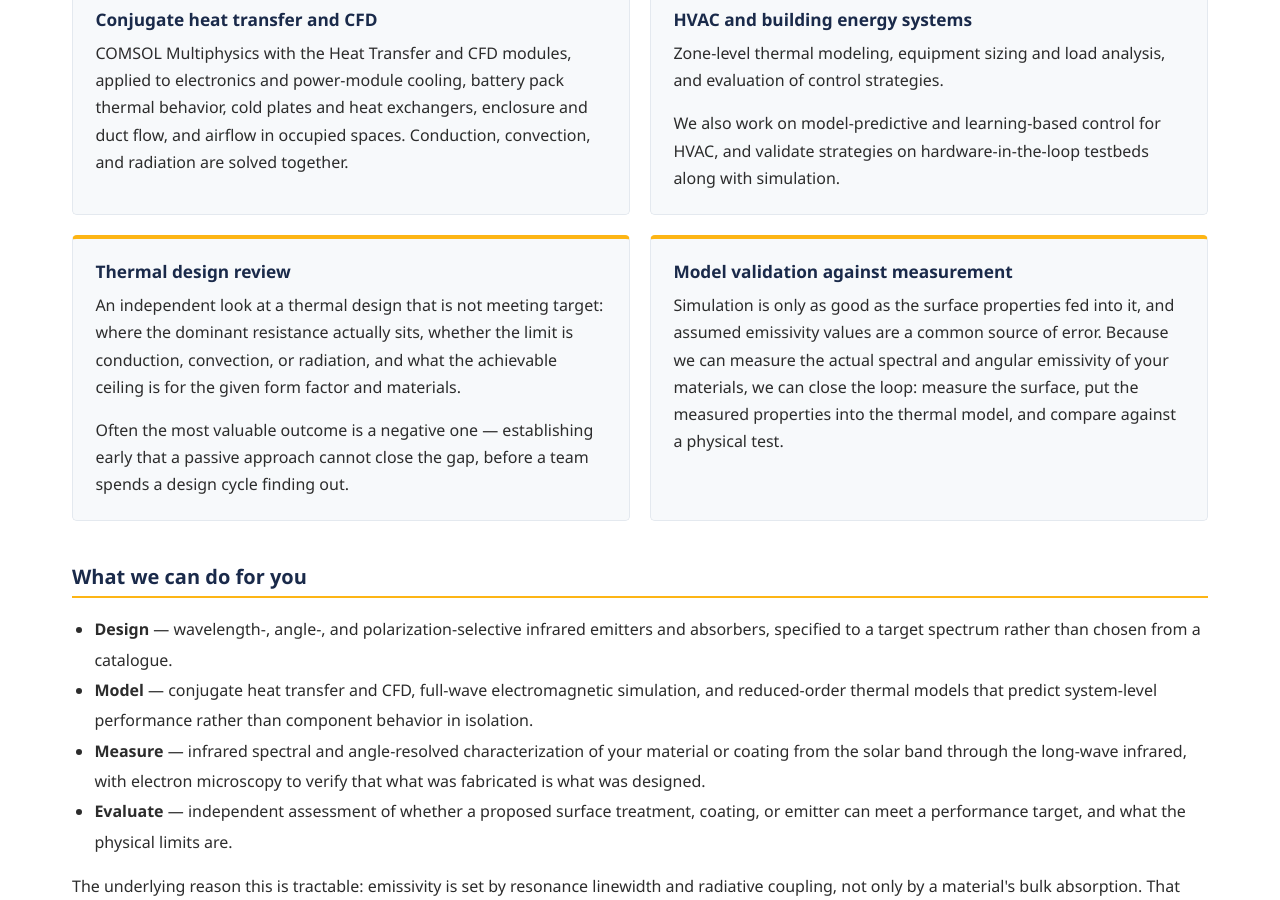
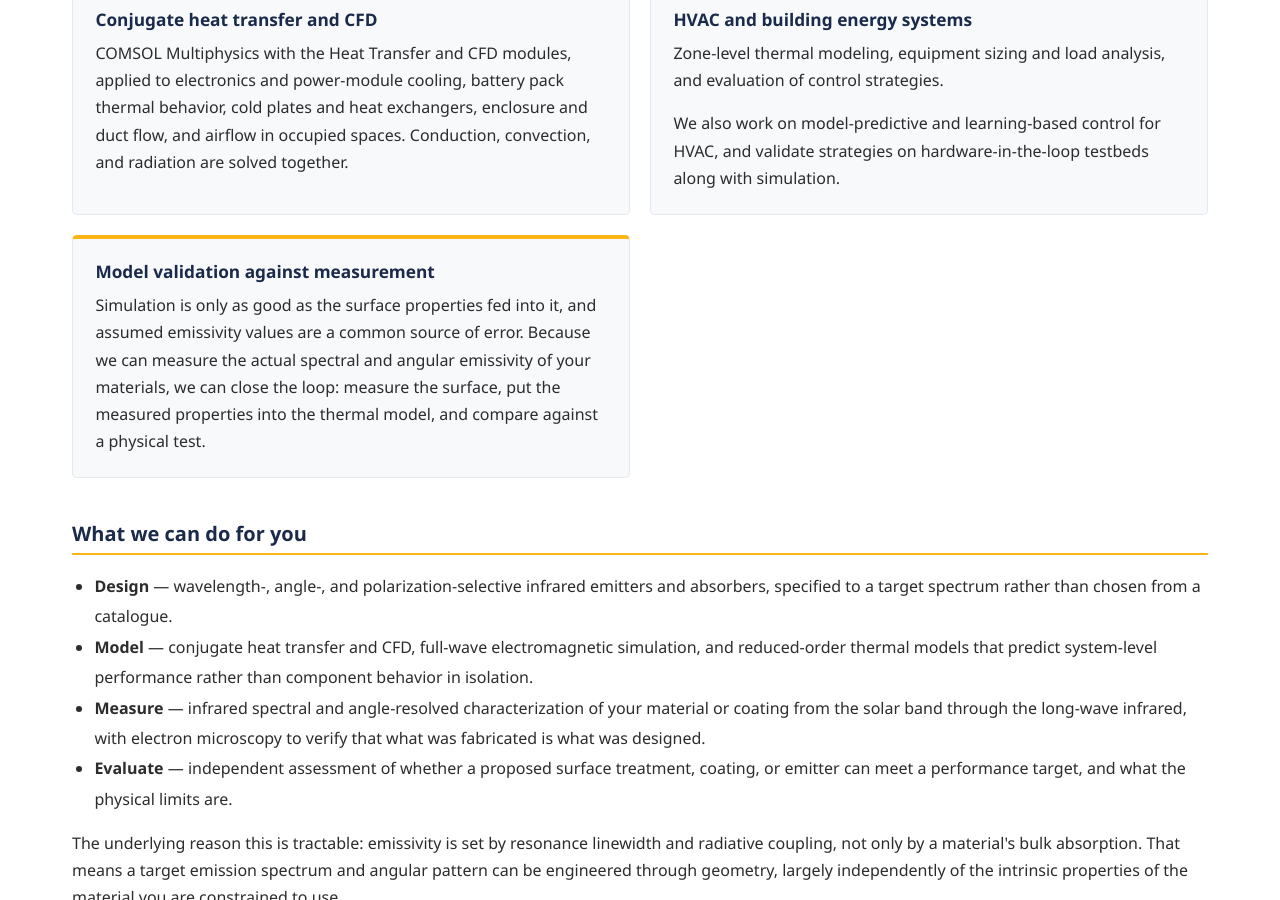
Before and after one commit to alokghanekar/Energy-Photonics-Lab, a Jekyll site: the page built from collaborate.html, in a window 1280 px wide and 900 px high, scrolled down 1383 px. Built offline with Jekyll 4.4.1, drawn with Linux system fonts in a browser that asks for light colours.

Commit message:
Collaborate: remove Thermal design review card
Co-Authored-By: Claude Opus 4.8 <noreply@anthropic.com>
Claude-Session: https://claude.ai/code/session_01VuNoPfxguXq3gEbfsiCHz7

```diff
--- a/collaborate.html
+++ b/collaborate.html
@@ -43,12 +43,6 @@ description: Partner with the Energy Photonics Lab at UMBC on thermal and CFD si
     <h2>HVAC and building energy systems</h2>
     <p>Zone-level thermal modeling, equipment sizing and load analysis, and evaluation of control strategies.</p>
     <p>We also work on model-predictive and learning-based control for HVAC, and validate strategies on hardware-in-the-loop testbeds along with simulation.</p>
-  </section>
-
-  <section class="project">
-    <h2>Thermal design review</h2>
-    <p>An independent look at a thermal design that is not meeting target: where the dominant resistance actually sits, whether the limit is conduction, convection, or radiation, and what the achievable ceiling is for the given form factor and materials.</p>
-    <p>Often the most valuable outcome is a negative one — establishing early that a passive approach cannot close the gap, before a team spends a design cycle finding out.</p>
   </section>
 
   <section class="project">
```
